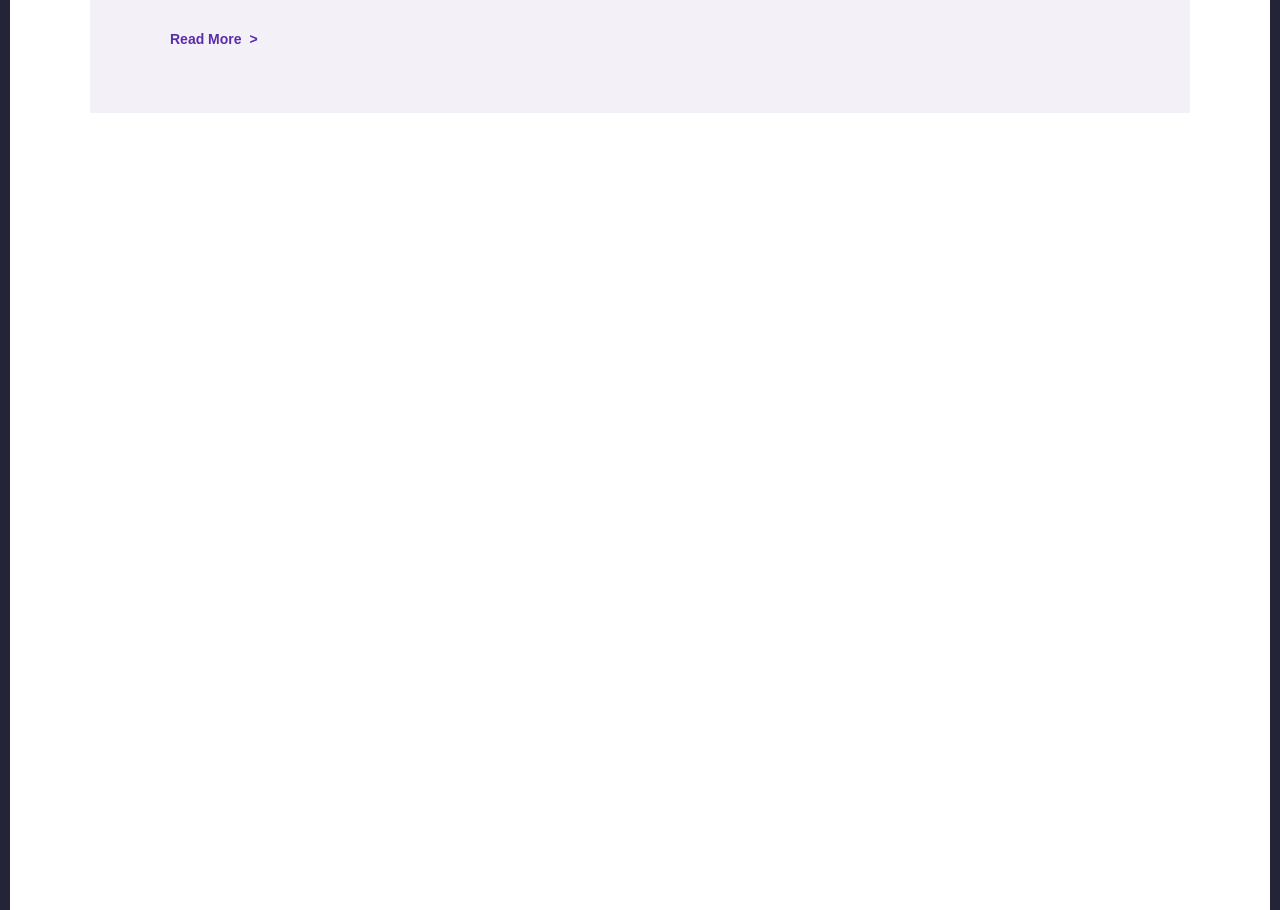
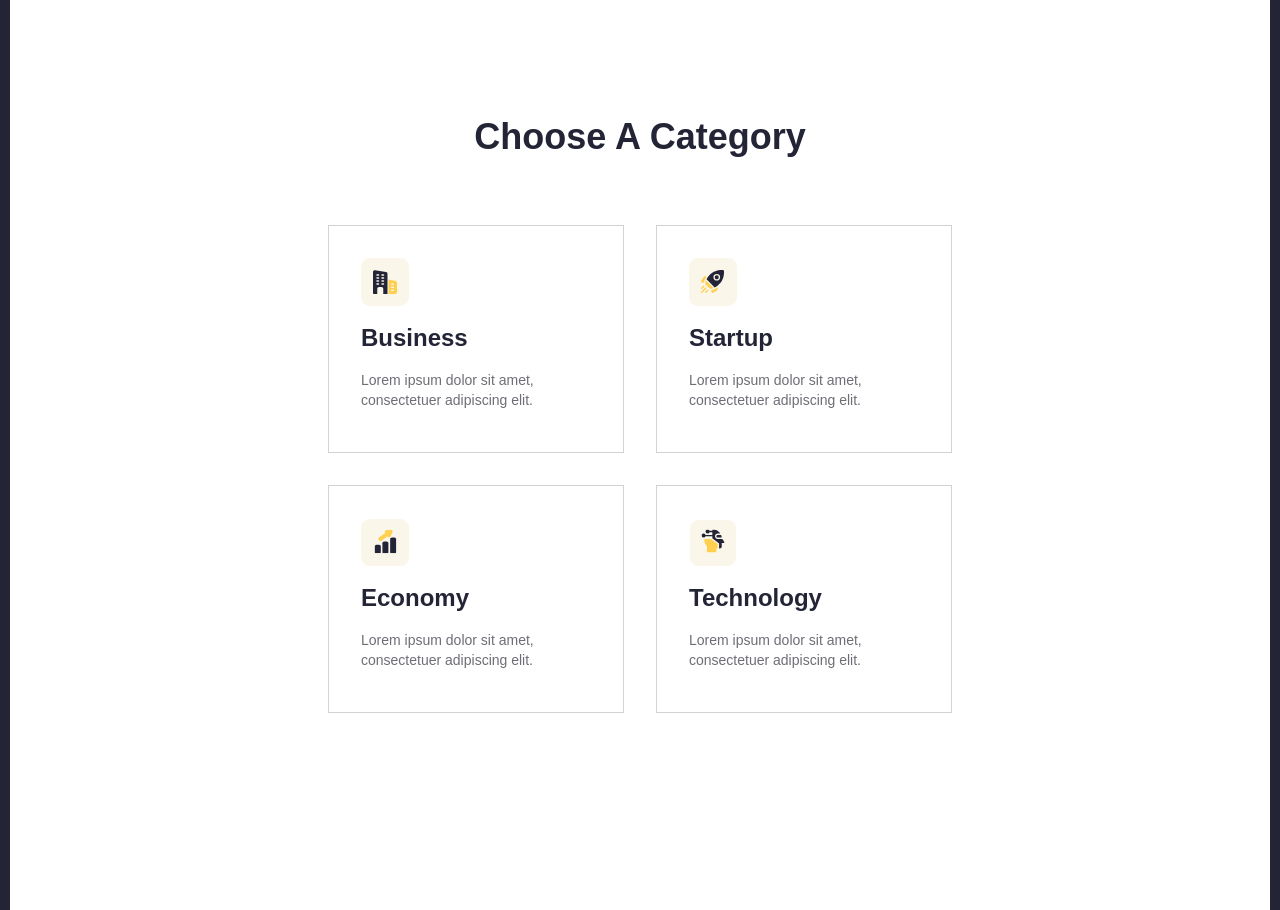
Before and after one commit to KirillMoiseev1999/frontend-project, a website built with Vite: page index.html in a window 1280 px wide. Shown: the part 2426-3336 px from the top of the page. Built offline with nearby package versions, Linux system fonts and the light colour scheme.

Commit message:
добавил блок categories

```diff
--- a/index.html
+++ b/index.html
@@ -21,6 +21,7 @@
     <link rel="stylesheet" href="src/styles/components/hero.css" />
     <link rel="stylesheet" href="src/styles/components/featured_posts.css" />
     <link rel="stylesheet" href="src/styles/components/about.css" />
+    <link rel="stylesheet" href="src/styles/components/categories.css" />
   </head>
 
   <body>
@@ -223,7 +224,51 @@
       </section>
 
       <div class="skipcontainer"></div>
-      <!--Блок с О нас  -->
+
+      <!--Блок с Категориями  -->
+      <section class="categories">
+        <div class="container">
+          <h2 class="categories__title">Choose A Category</h2>
+
+          <div class="categories__grid">
+            <!-- Категория 1 -->
+            <div class="category-card">
+              <div class="category-card__icon">
+                <img src="/public/image/icon_busness.svg" alt="Business" class="category-card__image" />
+              </div>
+              <h3 class="category-card__title">Business</h3>
+              <p class="category-card__description">Lorem ipsum dolor sit amet, consectetuer adipiscing elit.</p>
+            </div>
+
+            <!-- Категория 2 -->
+            <div class="category-card">
+              <div class="category-card__icon">
+                <img src="/public/image/icon_srartup.svg" alt="Startup" class="category-card__image" />
+              </div>
+              <h3 class="category-card__title">Startup</h3>
+              <p class="category-card__description">Lorem ipsum dolor sit amet, consectetuer adipiscing elit.</p>
+            </div>
+
+            <!-- Категория 3 -->
+            <div class="category-card">
+              <div class="category-card__icon">
+                <img src="/public/image/icon_economy.svg" alt="Economy" class="category-card__image" />
+              </div>
+              <h3 class="category-card__title">Economy</h3>
+              <p class="category-card__description">Lorem ipsum dolor sit amet, consectetuer adipiscing elit.</p>
+            </div>
+
+            <!-- Категория 4 -->
+            <div class="category-card">
+              <div class="category-card__icon">
+                <img src="/public/image/icon_technology.svg" alt="Technology" class="category-card__image" />
+              </div>
+              <h3 class="category-card__title">Technology</h3>
+              <p class="category-card__description">Lorem ipsum dolor sit amet, consectetuer adipiscing elit.</p>
+            </div>
+          </div>
+        </div>
+      </section>
     </main>
 
     <script type="module" src="/src/index.js"></script>
--- /dev/null
+++ b/src/styles/components/categories.css
@@ -0,0 +1,81 @@
+.categories {
+  padding: 0 80px;
+}
+
+.categories__title {
+  font: var(--font-h2);
+  color: var(--color-black);
+  text-align: center;
+  margin-bottom: 64px;
+}
+
+.categories__grid {
+  display: grid;
+  grid-template-columns: repeat(4, 1fr); /* 4 колонки для 1290px */
+  gap: 32px;
+  max-width: 1290px;
+  margin: 0 auto;
+}
+
+.category-card {
+  background: var(--color-white);
+  border: 1px solid rgb(109 110 118 / 30%);
+  padding: 32px;
+  height: 228px;
+  width: 100%; /* Занимает всю доступную ширину колонки */
+  max-width: 296px; /* Максимальная ширина как в макете */
+  transition: all 0.3s ease;
+  cursor: pointer;
+  box-sizing: border-box;
+}
+
+.category-card:hover {
+  background: var(--color-yellow);
+  border-color: var(--color-yellow);
+  box-shadow: 0 4px 12px rgb(0 0 0 / 10%);
+}
+
+.category-card__icon {
+  width: 48px;
+  height: 48px;
+  margin-bottom: 16px;
+  display: flex;
+  align-items: center;
+  justify-content: center;
+}
+
+.category-card__image {
+  width: 100%;
+  height: 100%;
+  object-fit: contain;
+}
+
+.category-card__title {
+  font: var(--font-h4);
+  color: var(--color-black);
+  margin-bottom: 16px;
+}
+
+.category-card__description {
+  font: var(--font-body-02);
+  color: var(--color-medium-grey);
+  line-height: 20px;
+}
+
+/* Адаптивность для мобильных */
+@media (width <= 1290px) {
+  .categories__grid {
+    grid-template-columns: repeat(2, 1fr); /* 2 колонки на планшетах */
+    justify-items: center;
+  }
+}
+
+@media (width <= 768px) {
+  .categories__grid {
+    grid-template-columns: 1fr; /* 1 колонка на мобильных */
+  }
+
+  .categories {
+    padding: 40px;
+  }
+}
--- a/src/styles/components/featured_posts.css
+++ b/src/styles/components/featured_posts.css
@@ -64,12 +64,11 @@
 .posts-list {
   display: flex;
   flex-direction: column;
-  gap: 32px;
   margin-bottom: 32px;
 }
 
 .post-item {
-  padding: 32px 0;
+  padding: 32px 0 24px 32px;
   border-bottom: 1px solid var(--color-border);
   cursor: pointer;
   transition: background-color 0.3s ease;
```
Also changed, not shown: public/image/icon_busness.svg (added), public/image/icon_economy.svg (added), public/image/icon_srartup.svg (added), public/image/icon_technology.svg (added), src/image/icon_busness.svg (added), src/image/icon_economy.svg (added), src/image/icon_srartup.svg (added), src/image/icon_technology.svg (added).
